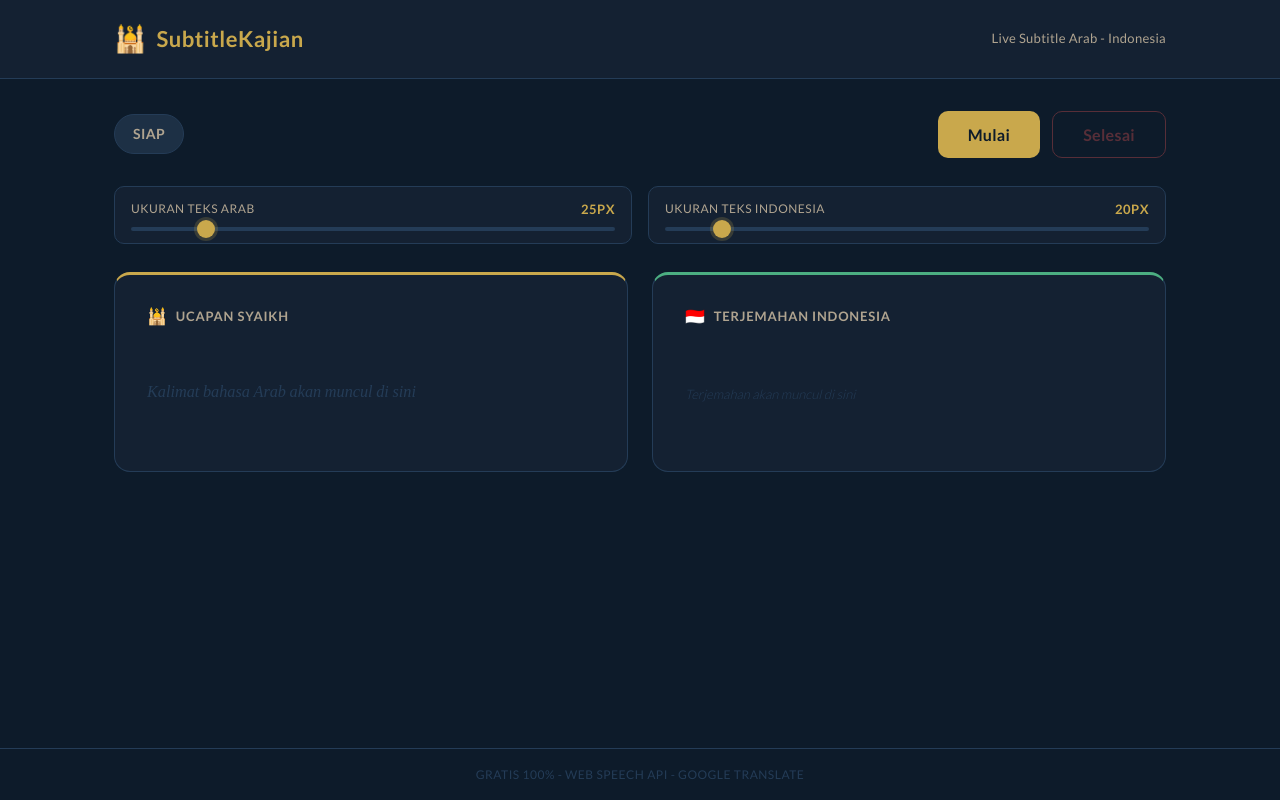
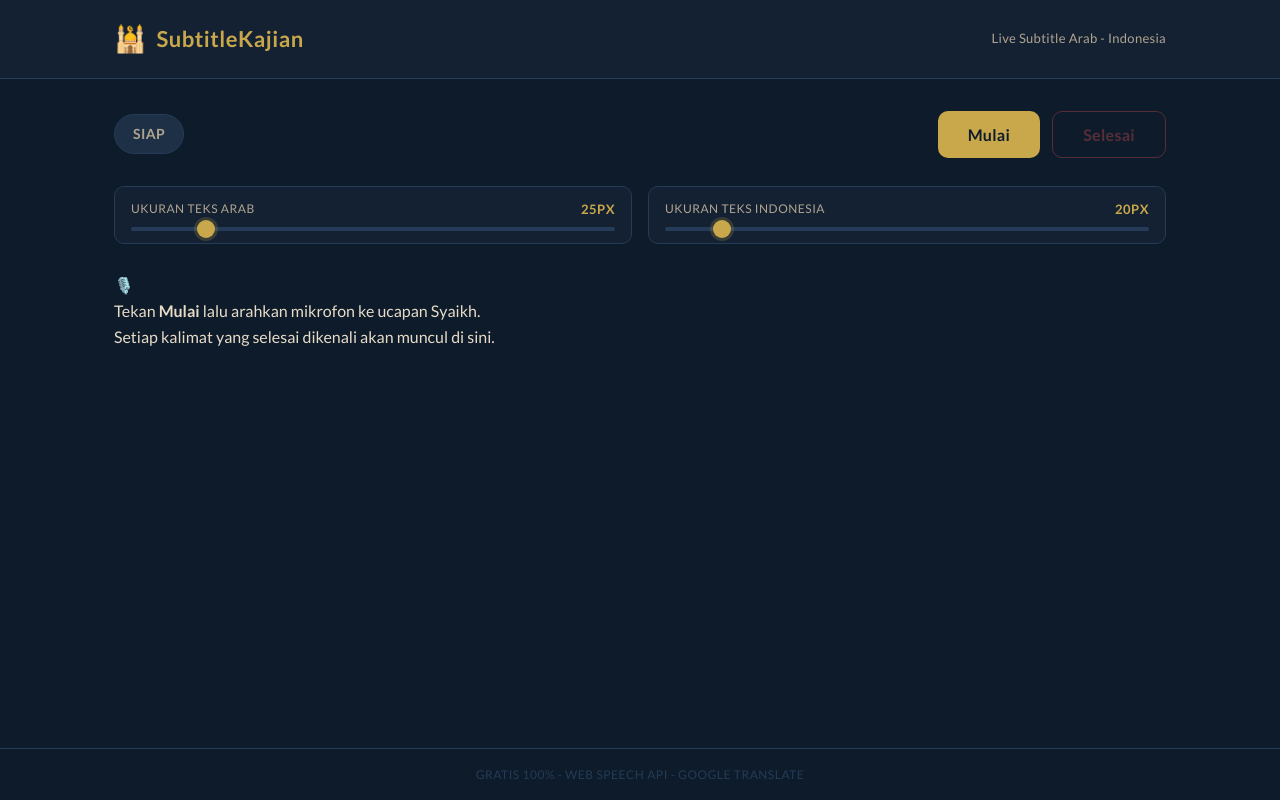
Before and after one commit to alamirfarma/tarjim-syaikh, a React (Vite) app: page / in a window 1280 px wide. Built offline with nearby package versions, Linux system fonts and the light colour scheme.

Commit message:
Refactor SubtitlePanel and add EntryCard component

```diff
--- a/src/App.jsx
+++ b/src/App.jsx
@@ -36,32 +36,72 @@ function StatusBadge({ status }) {
   );
 }
 
-function SubtitlePanel({ arabicText, indonesianText, isTranslating, arabicFontSize, indonesianFontSize }) {
+// Komponen kartu pasangan Arab + Terjemahan
+function EntryCard({ arabic, indonesian, isLive, arabicFontSize, indonesianFontSize, index }) {
   return (
-    <div className="subtitle-wrap">
-      <div className="panel panel-arabic">
-        <div className="panel-label">
-          <span className="panel-flag">🕌</span> Ucapan Syaikh
+    <div className={`entry-card${isLive ? ' entry-card--live' : ''}`}>
+      {isLive && <div className="live-badge"><span className="pulse-dot" /> Sedang diterjemahkan</div>}
+      <p
+        className="entry-arabic"
+        dir="rtl"
+        lang="ar"
+        style={{ fontSize: arabicFontSize + 'px' }}
+      >
+        {arabic}
+      </p>
+      <div className="entry-divider" />
+      {indonesian
+        ? <p className="entry-indonesian" style={{ fontSize: indonesianFontSize + 'px' }}>{indonesian}</p>
+        : <span className="translating-indicator">
+            <span className="dots"><span /><span /><span /></span>
+            Menerjemahkan…
+          </span>
+      }
+      {!isLive && (
+        <div className="entry-index">#{index}</div>
+      )}
+    </div>
+  );
+}
+
+// Feed riwayat — terbaru di atas
+function HistoryFeed({ entries, liveArabic, liveIndonesian, isTranslating, arabicFontSize, indonesianFontSize }) {
+  const showLive = liveArabic && isTranslating;
+  const reversed = [...entries].reverse();
+
+  return (
+    <div className="history-feed">
+      {!showLive && !entries.length && (
+        <div className="feed-empty">
+          <span className="feed-empty-icon">🎙️</span>
+          <p>Tekan <strong>Mulai</strong> lalu arahkan mikrofon ke ucapan Syaikh.</p>
+          <p>Setiap kalimat yang selesai dikenali akan muncul di sini.</p>
         </div>
-        <div className="panel-text arabic-text" dir="rtl" lang="ar"
-          style={{ fontSize: arabicFontSize + 'px' }}>
-          {arabicText || <span className="placeholder-text">Kalimat bahasa Arab akan muncul di sini</span>}
-        </div>
-      </div>
-      <div className="panel panel-indonesian">
-        <div className="panel-label">
-          <span className="panel-flag">🇮🇩</span> Terjemahan Indonesia
-        </div>
-        <div className="panel-text indonesian-text" style={{ fontSize: indonesianFontSize + 'px' }}>
-          {isTranslating
-            ? <span className="translating-indicator">
-                <span className="dots"><span /><span /><span /></span>
-                Menerjemahkan
-              </span>
-            : indonesianText || <span className="placeholder-text">Terjemahan akan muncul di sini</span>
-          }
-        </div>
-      </div>
+      )}
+
+      {/* Kartu live — selalu paling atas saat sedang terjemahan */}
+      {showLive && (
+        <EntryCard
+          arabic={liveArabic}
+          indonesian={liveIndonesian}
+          isLive={true}
+          arabicFontSize={arabicFontSize}
+          indonesianFontSize={indonesianFontSize}
+        />
+      )}
+
+      {/* Kartu riwayat — dibalik agar terbaru di atas */}
+      {reversed.map((entry, i) => (
+        <EntryCard
+          key={entry.id}
+          arabic={entry.arabic}
+          indonesian={entry.indonesian}
+          isLive={false}
+          arabicFontSize={arabicFontSize}
+          indonesianFontSize={indonesianFontSize}
+          index={entries.length - i}
+        />
+      ))}
     </div>
   );
 }
@@ -78,22 +118,15 @@ function NotesView({ entries, onReset }) {
     if (entries.length === 0) return;
     setExporting(true);
     try {
-      // Load libraries
       await import('https://cdnjs.cloudflare.com/ajax/libs/jspdf/2.5.1/jspdf.umd.min.js');
       await import('https://cdnjs.cloudflare.com/ajax/libs/html2canvas/1.4.1/html2canvas.min.js');
       const jsPDF = window.jspdf.jsPDF;
       const html2canvas = window.html2canvas;
 
-      // Buat elemen HTML sementara di luar layar
       const container = document.createElement('div');
       container.style.cssText = `
-        position: fixed;
-        left: -9999px;
-        top: 0;
-        width: 794px;
-        background: white;
-        font-family: 'Noto Naskh Arabic', 'Lato', sans-serif;
-        padding: 0;
+        position: fixed; left: -9999px; top: 0; width: 794px;
+        background: white; font-family: 'Noto Naskh Arabic', 'Lato', sans-serif; padding: 0;
       `;
 
       const tanggal = new Date().toLocaleDateString('id-ID', {
@@ -110,11 +143,11 @@ function NotesView({ entries, onReset }) {
             <div style="margin-bottom:20px; padding-bottom:16px; border-bottom:1px solid #e0e0e0;">
               <div style="display:flex; justify-content:space-between; align-items:flex-start; margin-bottom:6px;">
                 <span style="color:#c9a84c; font-weight:bold; font-size:13px; font-family:sans-serif; min-width:24px; flex-shrink:0;">${i + 1}.</span>
-                <div style="text-align:right; font-family:'Noto Naskh Arabic',serif; font-size:18px; color:#333; direction:rtl; flex:1; margin-left:12px; word-break:break-word; overflow-wrap:break-word;">
+                <div style="text-align:right; font-family:'Noto Naskh Arabic',serif; font-size:18px; color:#333; direction:rtl; flex:1; margin-left:12px; word-break:break-word;">
                   ${entry.arabic}
                 </div>
               </div>
-              <div style="font-family:sans-serif; font-size:13px; color:#1a1a1a; line-height:1.7; margin-left:24px; margin-right:0; word-break:break-word; overflow-wrap:break-word; max-width:100%;">
+              <div style="font-family:sans-serif; font-size:13px; color:#1a1a1a; line-height:1.7; margin-left:24px; word-break:break-word;">
                 ${entry.indonesian}
               </div>
               <div style="text-align:right; font-size:10px; color:#aaa; font-family:sans-serif; margin-top:6px;">
@@ -130,29 +163,19 @@ function NotesView({ entries, onReset }) {
       `;
 
       document.body.appendChild(container);
-
-      const canvas = await html2canvas(container, {
-        scale: 2,
-        useCORS: true,
-        allowTaint: true,
-        backgroundColor: '#ffffff',
-      });
-
+      const canvas = await html2canvas(container, { scale: 2, useCORS: true, allowTaint: true, backgroundColor: '#ffffff' });
       document.body.removeChild(container);
 
       const imgData = canvas.toDataURL('image/jpeg', 0.95);
       const doc = new jsPDF({ orientation: 'portrait', unit: 'mm', format: 'a4' });
       const pageW = doc.internal.pageSize.getWidth();
       const pageH = doc.internal.pageSize.getHeight();
+      const imgH = (canvas.height * pageW) / canvas.width;
 
-      const imgW = pageW;
-      const imgH = (canvas.height * imgW) / canvas.width;
-
-      // Kalau konten lebih dari satu halaman
       let posY = 0;
       while (posY < imgH) {
         if (posY > 0) doc.addPage();
-        doc.addImage(imgData, 'JPEG', 0, -posY, imgW, imgH);
+        doc.addImage(imgData, 'JPEG', 0, -posY, pageW, imgH);
         posY += pageH;
       }
 
@@ -190,7 +213,7 @@ function NotesView({ entries, onReset }) {
       <div className="notes-actions">
         <button className="btn btn-secondary" onClick={handleCopy} disabled={entries.length === 0}>Salin Semua</button>
         <button className="btn btn-pdf" onClick={handleExportPDF} disabled={entries.length === 0 || exporting}>
-          {exporting ? 'Menyiapkan PDF' : 'Export PDF'}
+          {exporting ? 'Menyiapkan PDF…' : 'Export PDF'}
         </button>
         <button className="btn btn-primary" onClick={onReset}>Mulai Sesi Baru</button>
       </div>
@@ -220,7 +243,6 @@ export default function App() {
 
   const { entries, addEntry, clear } = useTranscriptManager();
 
-  // Semua callback dalam satu ref — selalu fresh, tidak pernah stale
   const callbacksRef = useRef({});
   callbacksRef.current = {
     onResult: async (arabicText) => {
@@ -238,10 +260,12 @@ export default function App() {
         setErrorMsg('Error: ' + err.message);
       } finally {
         setIsTranslating(false);
+        setCurrentArabic('');
+        setCurrentIndonesian('');
       }
     },
-    onError: (msg) => setErrorMsg(msg),
-    onStatusChange: (s) => setMicStatus(s),
+    onError:        (msg) => setErrorMsg(msg),
+    onStatusChange: (s)   => setMicStatus(s),
   };
 
   const { start, stop } = useSpeechRecognition(callbacksRef);
@@ -304,16 +328,14 @@ export default function App() {
           <FontSlider label="Ukuran teks Indonesia" value={indoFontSize} onChange={setIndoFontSize} min={14} max={72} />
         </div>
         {errorMsg && <div className="error-banner">{errorMsg}</div>}
-        <SubtitlePanel
-          arabicText={currentArabic}
-          indonesianText={currentIndonesian}
+        <HistoryFeed
+          entries={entries}
+          liveArabic={currentArabic}
+          liveIndonesian={currentIndonesian}
           isTranslating={isTranslating}
           arabicFontSize={arabicFontSize}
           indonesianFontSize={indoFontSize}
         />
-        {mode === 'recording' && entries.length > 0 && (
-          <div className="session-counter">{entries.length} kalimat tercatat</div>
-        )}
       </main>
       <Footer />
     </div>
```
